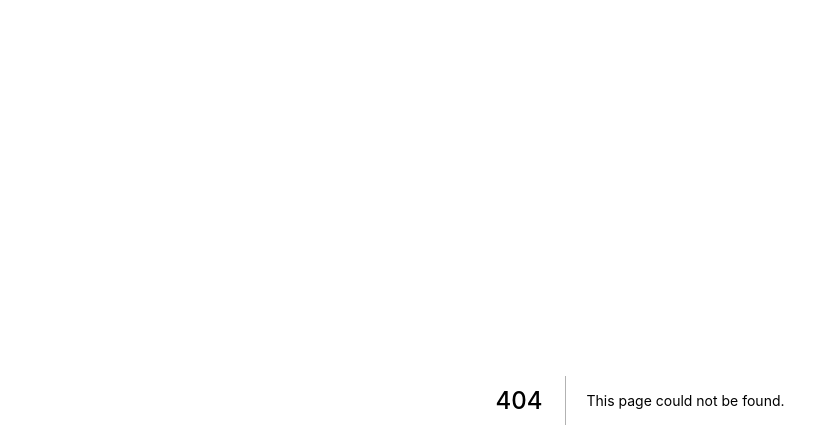
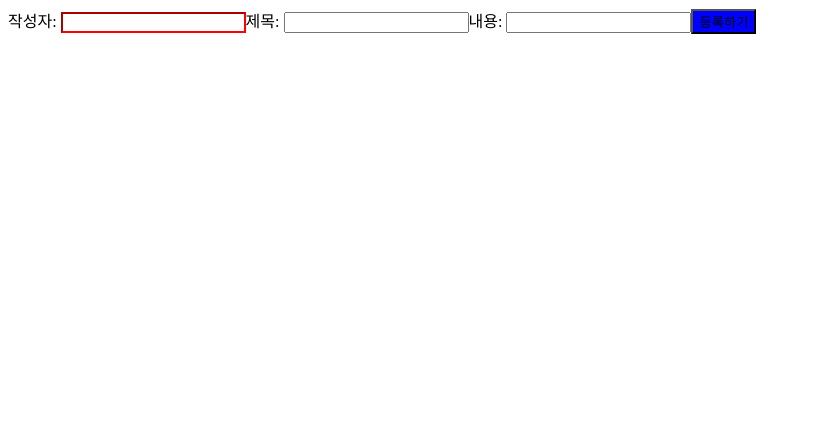
Before and after one commit to wnsdud4206/inflearnnewnextjs, a Next.js app: page /section09/09-04-boards/new in a window 1280 px wide. Before the commit this address had no page. Shown: the top 448 px of the page, without its empty margins (0-839 px from the left). Built offline with nearby package versions, Linux system fonts and the light colour scheme.

Commit message:
20231128 포트폴리오 리뷰 (boards 수정 1편) 0:11~

```diff
--- /dev/null
+++ b/pages/section09/09-04-boards/new/index.js
@@ -0,0 +1,5 @@
+import BoardWrite from "../../../../src/components/units/board/09-write2/BoardWrite.container";
+
+export default function GraphqlMutationPage() {
+  return <BoardWrite isEdit={false} />;
+}
--- /dev/null
+++ b/src/components/units/board/09-write2/BoardWrite.container.js
@@ -0,0 +1,75 @@
+import { useMutation } from "@apollo/client";
+import { useRouter } from "next/router";
+import { useState } from "react";
+import BoardWriteUI from "./BoardWrite.presenter";
+import { CREATE_BOARD, UPDATE_BOARD } from "./BoardWrite.queries";
+
+export default function BoardWrite({ isEdit, data }) {
+  const [inp, setInp] = useState({ writer: "", title: "", contents: "" });
+  const [createBoard] = useMutation(CREATE_BOARD);
+  const [updateBoard] = useMutation(UPDATE_BOARD);
+  const router = useRouter();
+
+  const onClickSubmit = async () => {
+    const { writer, title, contents } = inp;
+    if (!writer || !title || !contents) {
+      alert("빈칸이 없도록 입력해주세요!");
+      return;
+    }
+    const result = await createBoard({
+      variables: {
+        writer,
+        title,
+        contents,
+      },
+    });
+    console.log(result);
+    router.push(`/section09/09-04-boards/${result.data.createBoard.number}`);
+  };
+
+  const onClickUpdate = async () => {
+    try {
+      const { writer, title, contents } = inp;
+
+      const myVariables = { number: Number(router.query.number) };
+      // 1. 아무것도 건드리지 않은 input의 defaultValue는 아직 onChangeInp 이벤트를 동작하지 않아서 inp state는 빈값이다. 결국 입력해준 값이 없고 없는 값으로 수정하도록 하지 않을 것이므로 updateBoard하지 않는다.
+      // 2. input의 defaultValue를 지우고 다시 이전과 같은 값으로 입력해주었을 경우에도 굳이 updateBoard할 필요가 없다.
+      if (writer !== "" && writer !== data.fetchBoard.writer) {
+        myVariables.writer = writer;
+      }
+      if (title !== "" && title !== data.fetchBoard.title) {
+        myVariables.title = title;
+      }
+      if (contents !== "" && contents !== data.fetchBoard.contents) {
+        myVariables.contents = contents;
+      }
+
+      console.log(myVariables);
+      // 이전 값과 똑같으면 굳이 요청하지 않도록 방지하기
+      // 일부분만 수정이 되는지 확인해보기 - 된다!
+      const result = await updateBoard({
+        variables: myVariables,
+      });
+      console.log(result);
+      router.push(`/section09/09-04-boards/${result.data.updateBoard.number}`);
+    } catch (error) {
+      alert(error);
+      console.error(error);
+    }
+  };
+
+  const onChangeInp = ({ target: { id, value } }) => {
+    const newInp = { ...inp, [id]: value };
+    setInp(newInp);
+  };
+
+  return (
+    <BoardWriteUI
+      onClickSubmit={onClickSubmit}
+      onClickUpdate={onClickUpdate}
+      onChangeInp={onChangeInp}
+      isEdit={isEdit}
+      data={data}
+    />
+  );
+}
--- /dev/null
+++ b/src/components/units/board/09-write2/BoardWrite.presenter.js
@@ -0,0 +1,38 @@
+import { RedInput, BlueButton } from "./BoardWrite.styles";
+
+export default function BoardWriteUI({
+  onChangeInp,
+  onClickUpdate,
+  onClickSubmit,
+  isEdit,
+  data,
+}) {
+  return (
+    <div>
+      작성자:{" "}
+      <RedInput
+        id="writer"
+        type="text"
+        defaultValue={data?.fetchBoard.writer}
+        onChange={onChangeInp}
+      />
+      제목:{" "}
+      <input
+        id="title"
+        type="text"
+        defaultValue={data?.fetchBoard.title}
+        onChange={onChangeInp}
+      />
+      내용:{" "}
+      <input
+        id="contents"
+        type="text"
+        defaultValue={data?.fetchBoard.contents}
+        onChange={onChangeInp}
+      />
+      <BlueButton onClick={isEdit ? onClickUpdate : onClickSubmit}>
+        {isEdit ? "수정" : "등록"}하기
+      </BlueButton>
+    </div>
+  );
+}
--- /dev/null
+++ b/src/components/units/board/09-write2/BoardWrite.queries.js
@@ -0,0 +1,31 @@
+import { gql } from "@apollo/client";
+
+export const CREATE_BOARD = gql`
+  mutation createBoard($writer: String, $title: String, $contents: String) {
+    createBoard(writer: $writer, title: $title, contents: $contents) {
+      _id
+      number
+      message
+    }
+  }
+`;
+
+export const UPDATE_BOARD = gql`
+  mutation updateBoard(
+    $number: Int
+    $writer: String
+    $title: String
+    $contents: String
+  ) {
+    updateBoard(
+      number: $number
+      writer: $writer
+      title: $title
+      contents: $contents
+    ) {
+      _id
+      number
+      message
+    }
+  }
+`;
--- /dev/null
+++ b/src/components/units/board/09-write2/BoardWrite.styles.js
@@ -0,0 +1,9 @@
+import styled from "@emotion/styled";
+
+export const RedInput = styled.input`
+  border-color: red;
+`;
+
+export const BlueButton = styled.button`
+  background-color: blue;
+`;
```
Also changed, not shown: pages/section09/09-04-boards/[number]/edit/index.js (added, +25 -0 lines), pages/section09/09-04-boards/[number]/index.js (added, +43 -0 lines).
